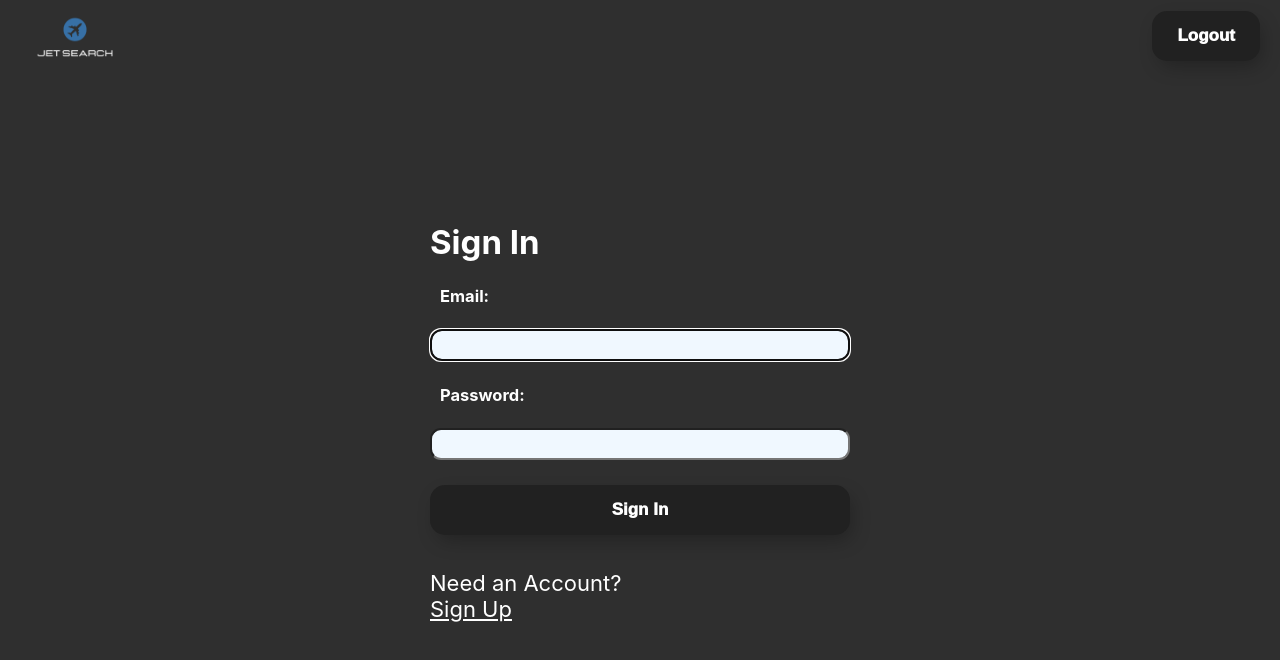
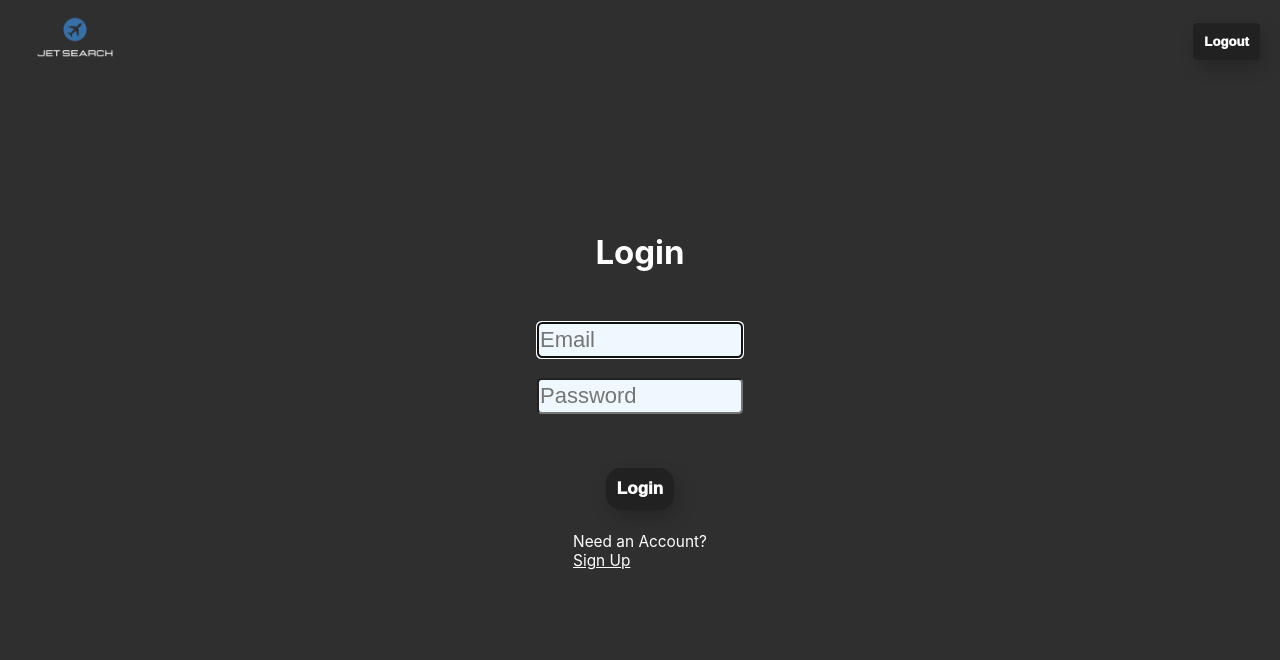
Before and after one commit to Dancodes92/JetSearch, a React (Create React App) app in the folder client/: page /login in a window 1280 px wide. Shown: the top 660 px of the page. Built offline with nearby package versions, Linux system fonts and the light colour scheme; sample sign-in values are in the browser's storage.

Commit message:
version 1.0 release

```diff
--- a/client/src/components/AvinodeCredentials.js
+++ b/client/src/components/AvinodeCredentials.js
@@ -81,11 +81,11 @@ function AvinodeCredentials({
     <>
       {errMsg && <h3>{errMsg}</h3>}
       <section>
-        <h1>
+        <div className="login-form">
+        <h1 className="login-title2">
           Enter <span className="italic"> Avinode.com </span> Credentials
         </h1>
-        <form onSubmit={handleSubmit}>
-          <label htmlFor="email">Email: </label>
+        <form onSubmit={handleSubmit} className="form-container" >
           <input
             type="email"
             id="email"
@@ -93,28 +93,23 @@ function AvinodeCredentials({
             onChange={e => setEmail(e.target.value)}
             required
             aria-describedby="uidnote"
+            placeholder="Avenode email"
           />
           <br />
-          <label htmlFor="password">Password: </label>
           <input
             type="password"
             id="password"
             required
             onChange={e => setPwd(e.target.value)}
+            placeholder="Avenode password"
           />
           <br />
-          <div>
-            <button type="submit">Check Credentials</button>
+          <div className="btn-wrapper2">
+            <button type="submit" className="forward">Submit</button>
+           <button type="button" onClick={onPrevStep} className="back">Back</button>
           </div>
         </form>
-        <p>
-          <br />
-          <span className="line">
-            <span style={{ cursor: "pointer" }} onClick={onPrevStep}>
-              Back
-            </span>
-          </span>
-        </p>
+        </div>
       </section>
     </>
   );
--- a/client/src/components/AvinodeSearch.js
+++ b/client/src/components/AvinodeSearch.js
@@ -31,7 +31,7 @@ const canClick = [from, to, date, time, pax].every(
       setLoading(true);
       setErrMsg("");
       const response = await axios.post(
-        "/api/searchAvinode",
+        "https://jetsearcher.herokuapp.com/api/searchAvinode",
         {
           from,
           to,
--- a/client/src/components/EmailandPassword.js
+++ b/client/src/components/EmailandPassword.js
@@ -14,7 +14,7 @@ function EmailandPassword({ email, pwd, setEmail, setPwd, onNextStep }) {
   const userRef = useRef();
   const errRef = useRef();
   const [errMsg, setErrMsg] = useState("");
-  const [userFocus, setUserFocus] = useState(false);
+  const [userFocus, setUserFocus ] = useState(false);
   const [pwdFocus, setPwdFocus] = useState(false);
   const [matchPwd, setMatchPwd] = useState(false);
   const [validMatch, setValidMatch] = useState(false);
@@ -33,6 +33,8 @@ function EmailandPassword({ email, pwd, setEmail, setPwd, onNextStep }) {
     setErrMsg("");
   }, [email, pwd, matchPwd]);
 
+  const canClickNext = [email, pwd, matchPwd].every(Boolean);
+
   return (
     <section>
       <p
@@ -42,9 +44,9 @@ function EmailandPassword({ email, pwd, setEmail, setPwd, onNextStep }) {
       >
         {errMsg}
       </p>
-      <h1>Sign Up</h1>
-      <form>
-        <label htmlFor="email">Email: </label>
+      <div className="login-form">
+      <h1 className="login-title">Sign Up</h1>
+      <form className="form-container">
         <input
           type="email"
           id="email"
@@ -55,9 +57,9 @@ function EmailandPassword({ email, pwd, setEmail, setPwd, onNextStep }) {
           aria-describedby="uidnote"
           onFocus={() => setUserFocus(true)}
           onBlur={() => setUserFocus(false)}
+          placeholder="Email"
         />
         <br />
-        <label htmlFor="password">Password: </label>
         <input
           type="password"
           id="password"
@@ -65,16 +67,8 @@ function EmailandPassword({ email, pwd, setEmail, setPwd, onNextStep }) {
           onChange={e => setPwd(e.target.value)}
           onFocus={() => setPwdFocus(true)}
           onBlur={() => setPwdFocus(false)}
+          placeholder="Password"
         />
-        <label htmlFor="confirm_pwd">
-          Confirm Password:
-          <span className={validMatch && matchPwd ? "valid" : "hide"}>
-            <FontAwesomeIcon icon={faCheck} />
-          </span>
-          <span className={validMatch || !matchPwd ? "hide" : "invalid"}>
-            <FontAwesomeIcon icon={faTimes} />
-          </span>
-        </label>
         <input
           type="password"
           id="confirm_pwd"
@@ -83,7 +77,15 @@ function EmailandPassword({ email, pwd, setEmail, setPwd, onNextStep }) {
           aria-describedby="confirmnote"
           onFocus={() => setMatchFocus(true)}
           onBlur={() => setMatchFocus(false)}
+          placeholder="Confirm Password"
         />
+        <br />
+          <span className={validMatch && matchPwd ? "valid" : "hide"}>
+            <FontAwesomeIcon icon={faCheck} />
+          </span>
+          <span className={validMatch || !matchPwd ? "hide" : "invalid"}>
+            <FontAwesomeIcon icon={faTimes} />
+          </span>
         <p
           id="confirmnote"
           className={matchFocus && !validMatch ? "instructions" : "offscreen"}
@@ -91,22 +93,27 @@ function EmailandPassword({ email, pwd, setEmail, setPwd, onNextStep }) {
           <FontAwesomeIcon icon={faInfoCircle} />
           Password does not match!
         </p>
+        {canClickNext ? (
         <button
-          disabled={!email || !pwd || !validMatch ? true : false}
           onClick={() => {
             onNextStep();
           }}
+          className="login-btn"
         >
           Next
         </button>
+        ) : (
+          null
+        )}
       </form>
-      <p>
+      <p className="need-account">
         Already a Member?
         <br />
         <span className="line">
           <Link to="/login">Login</Link>
         </span>
       </p>
+      </div>
     </section>
   );
 }
--- a/client/src/components/FlpCredentials.js
+++ b/client/src/components/FlpCredentials.js
@@ -76,37 +76,35 @@ function FlpCredentials({
     <>
       {errMsg && <p>{errMsg}</p>}
       <section>
-        <h1>
+      <div className="login-form">
+        <h1 className="login-title2">
           Enter <span className="italic"> FlightListPro.com </span> Credentials
         </h1>
-        <form onSubmit={handleSubmit}>
-          <label htmlFor="email">Email</label>
+        <form onSubmit={handleSubmit} className="form-container">
           <input
             type="email"
             id="email"
             value={email}
             onChange={e => setEmail(e.target.value)}
             required
+            placeholder="FLP Email"
           />
-          <label htmlFor="password">Password</label>
+          <br/>
           <input
             type="password"
             id="password"
             value={pwd}
             onChange={e => setPwd(e.target.value)}
             required
+            placeholder="FLP Password"
           />
           <br />
-          <button type="submit">Submit</button>
+          <div className="btn-wrapper2">
+            <button type="submit" className="forward">Submit</button>
+           <button type="button" onClick={onPrevStep} className="back">Back</button>
+          </div>
         </form>
-        <p>
-          <br />
-          <span className="line">
-            <span style={{ cursor: "pointer" }} onClick={onPrevStep}>
-              Back
-            </span>
-          </span>
-        </p>
+      </div>
       </section>
     </>
   );
--- a/client/src/components/Login.js
+++ b/client/src/components/Login.js
@@ -29,7 +29,7 @@ const Login = () => {
     try {
       const response = await axios.post(
         "https://jetsearcher.herokuapp.com/auth/login",
-        { email, password: pwd },
+        { email, password: pwd }
       );
       window.localStorage.setItem("token", response.data.token);
       const token = response?.data?.token;
@@ -60,36 +60,39 @@ const Login = () => {
       >
         {errMsg}
       </p>
-      <h1>Sign In</h1>
-      <form onSubmit={handleSubmit}>
-        <label htmlFor="username">Email:</label>
+      <div className="login-form">
+        <h1 className="login-title">Login</h1>
+        <form onSubmit={handleSubmit} className="form-container">
           <input
+            className="login-input"
             type="Email"
             id="username"
             ref={userRef}
             onChange={e => setEmail(e.target.value)}
             value={email}
             required
+            placeholder="Email"
           />
 
-        <label htmlFor="password">Password:</label>
           <input
+            className="login-input"
             type="password"
             id="password"
             onChange={e => setPwd(e.target.value)}
             value={pwd}
+            placeholder="Password"
             required
           />
-        <button>Sign In</button>
+          <button className="login-btn">Login</button>
         </form>
-      <p>
+        <p className="need-account">
           Need an Account?
           <br />
           <span className="line">
-          {/*put router link here*/}
             <Link to="/signup">Sign Up</Link>
           </span>
         </p>
+      </div>
     </section>
   );
 };
--- a/client/src/components/Navbar.js
+++ b/client/src/components/Navbar.js
@@ -4,7 +4,6 @@ import { useNavigate } from "react-router-dom";
 import logo from "../2.png";
 
 function Navbar() {
-  // display a login / signup button if not logged in, if logged in display a logout button remove
   const { auth, setAuth } = useAuth();
   const navigate = useNavigate();
 
@@ -22,20 +21,26 @@ function Navbar() {
         <nav>
           <div className="nav_links">
             <Link to="/">
-            <img src={logo} alt="logo" className="logo" />
+              <img src={logo} alt="logo" className="logo" />
             </Link>
 
-            <button onClick={handleLogout} className="logout">
+            <button onClick={handleLogout} className="logout-btn">
               Logout
             </button>
           </div>
         </nav>
       ) : (
         <nav>
-          <div className="nav-wrapper">
-            <Link to="/login">Login</Link>
-            <br />
-            <Link to="/signup">Signup</Link>
+          <div className="nav_links">
+            <Link to="/">
+              <img src={logo} alt="logo" className="logo" />
+            </Link>
+
+            <div className="nav-wrapper">
+              <Link to="/login" className="nav_link">Login</Link>
+              <br />
+              <Link to="/signup" className="nav_link">Signup</Link>
+            </div>
           </div>
         </nav>
       )}
--- a/client/src/index.css
+++ b/client/src/index.css
@@ -32,7 +32,7 @@ nav {
   left: 0;
   width: 100%;
   height: 60px;
-  z-index: 9999;
+  z-index: 2;
   display: flex;
   justify-content: space-between;
   background: #2f2f2f;
@@ -47,6 +47,18 @@ nav {
   padding: 0 20px;
 }
 
+.nav_link {
+  color: #fff;
+  font-size: 20px;
+  font-weight: bold;
+  text-decoration: none;
+  cursor: pointer;
+  transition: 0.2s;
+}
+
+.nav_link:hover {
+  color: #3975a2;
+}
 
 .logo {
   width: 110px;
@@ -82,6 +94,7 @@ form {
   justify-content: space-evenly;
   flex-grow: 1;
   padding-bottom: 1rem;
+  z-index: 4;
 }
 
 a,
@@ -97,7 +110,7 @@ input[type="date"],
 textarea {
   font-size: 22px;
   padding: 1px;
-  border-radius: 0.5rem;
+  border-radius: 0.2rem;
   background-color: aliceblue;
 }
 
@@ -120,8 +133,8 @@ button {
   position: relative;
   font-weight: 1000;
   font-size: 17px;
-  -webkit-box-shadow: 4px 8px 19px -3px rgba(0,0,0,0.27);
-  box-shadow: 4px 8px 19px -3px rgba(0,0,0,0.27);
+  -webkit-box-shadow: 4px 8px 19px -3px rgba(0, 0, 0, 0.27);
+  box-shadow: 4px 8px 19px -3px rgba(0, 0, 0, 0.27);
   transition: all 250ms;
   overflow: hidden;
   cursor: pointer;
@@ -137,8 +150,8 @@ button {
   border-radius: 15px;
   background-color: #3975a2;
   z-index: -1;
-  -webkit-box-shadow: 4px 8px 19px -3px rgba(0,0,0,0.27);
-  box-shadow: 4px 8px 19px -3px rgba(0,0,0,0.27);
+  -webkit-box-shadow: 4px 8px 19px -3px rgba(0, 0, 0, 0.27);
+  box-shadow: 4px 8px 19px -3px rgba(0, 0, 0, 0.27);
   transition: all 250ms;
 }
 
@@ -148,6 +161,74 @@ button {
 
 button:hover::before {
   width: 100%;
+}
+
+.btn-wrapper {
+  display: flex;
+  justify-content: space-evenly;
+  width: 100%;
+  height: 100%;
+  padding: 0 20px;
+  align-items: center;
+}
+
+.bt-wrapper2 {
+  display: flex;
+
+  padding: 0 20px;
+
+  margin-top: 1rem;
+}
+
+.back {
+  width: 100px;
+  height: 30px;
+  display: flex;
+  justify-content: center;
+  align-items: center;
+  background: #212121;
+  color: #fff;
+  font-size: 12px;
+  padding: 2px;
+  font-weight: bold;
+  border-radius: 15px;
+  cursor: pointer;
+  transition: all 250ms;
+  overflow: hidden;
+}
+
+.forward {
+  width: 100px;
+  height: 30px;
+  display: flex;
+  justify-content: center;
+  align-items: center;
+  background: #212121;
+  color: #fff;
+  font-size: 12px;
+  padding: 2px;
+  font-weight: bold;
+  border-radius: 15px;
+  cursor: pointer;
+  transition: all 250ms;
+  overflow: hidden;
+}
+
+
+
+.back::before {
+  content: "";
+  position: absolute;
+  top: 0;
+  left: 0;
+  height: 100%;
+  width: 0;
+  border-radius: 15px;
+  background-color: rgb(163, 69, 69);
+  z-index: -1;
+  -webkit-box-shadow: 4px 8px 19px -3px rgba(0, 0, 0, 0.27);
+  box-shadow: 4px 8px 19px -3px rgba(0, 0, 0, 0.27);
+  transition: all 250ms;
 }
 
 .instructions {
@@ -264,6 +345,7 @@ label {
 
 .italic {
   font-style: italic;
+  color: rgb(23, 174, 10);
 }
 
 .lds-roller {
@@ -283,7 +365,7 @@ label {
   width: 7px;
   height: 7px;
   border-radius: 50%;
-  background: #fff;
+  background: #3975a2;
   margin: -4px 0 0 -4px;
 }
 .lds-roller div:nth-child(1) {
@@ -400,8 +482,6 @@ label {
   margin-bottom: 2px;
 }
 
-/* create the text-inputs as a container that wraps the elements center screen with row */
-
 .text-inputs {
   display: flex;
   flex-direction: row;
@@ -463,3 +543,87 @@ h5 {
   background-color: #2f2f2f;
   margin-top: 30px;
 }
+
+.login-form {
+  display: flex;
+  flex-direction: column;
+  justify-content: center;
+  align-items: center;
+  width: 100%;
+  height: 100%;
+  background-color: #2f2f2f;
+}
+
+.login-title {
+  font-size: 1.5rem;
+  margin-bottom: 0.25rem;
+  flex: 1;
+  position: relative;
+  justify-content: center;
+  align-items: center;
+  margin: 10px;
+  z-index: 9999;
+}
+
+.login-title2 {
+  font-size: 1rem;
+  margin-bottom: 0.25rem;
+  flex: 1;
+  position: relative;
+  justify-content: center;
+  align-items: center;
+  margin: 10px;
+  z-index: 9999;
+}
+
+.login-input {
+  margin: 10px;
+  width: 200px;
+  height: 30px;
+}
+
+.form-container {
+  display: flex;
+  flex-direction: column;
+  justify-content: center;
+  align-items: center;
+  width: 100%;
+  height: 100%;
+  background-color: #2f2f2f;
+  margin-top: 30px;
+}
+
+.need-account {
+  font-size: 0.7rem;
+}
+
+.login-btn {
+  margin-top: 2rem;
+  padding: 0.5rem;
+}
+
+#confirm_pwd {
+  margin-top: 0.5rem;
+}
+
+.logout-btn {
+  margin-top: 1rem;
+  padding: 0.5rem;
+  font-size: .6rem;
+  border-radius: .2rem;
+}
+
+.logout-btn::before {
+  content: "";
+  position: absolute;
+  top: 0;
+  left: 0;
+  height: 100%;
+  width: 0;
+  border-radius: .2rem;
+  background-color: #a23939;
+  z-index: -1;
+  -webkit-box-shadow: 4px 8px 19px -3px rgba(0, 0, 0, 0.27);
+  box-shadow: 4px 8px 19px -3px rgba(0, 0, 0, 0.27);
+  transition: all 250ms;
+}
```
Also changed, not shown: 1 other file (tests, documents, lock files or other folders). Lines whose indentation alone changed are shown as unchanged.
